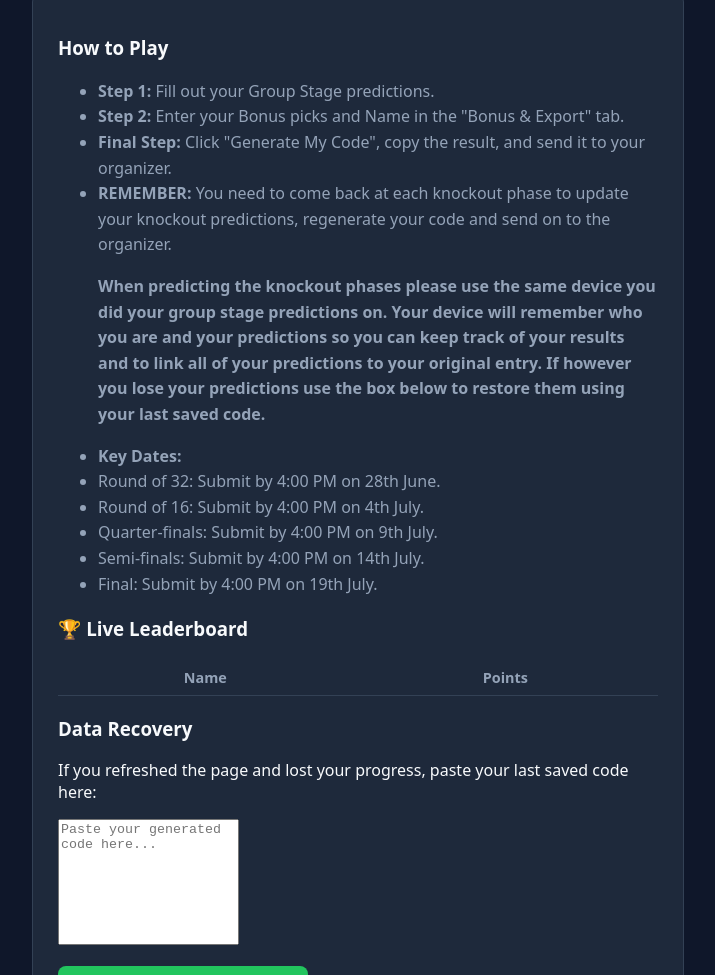
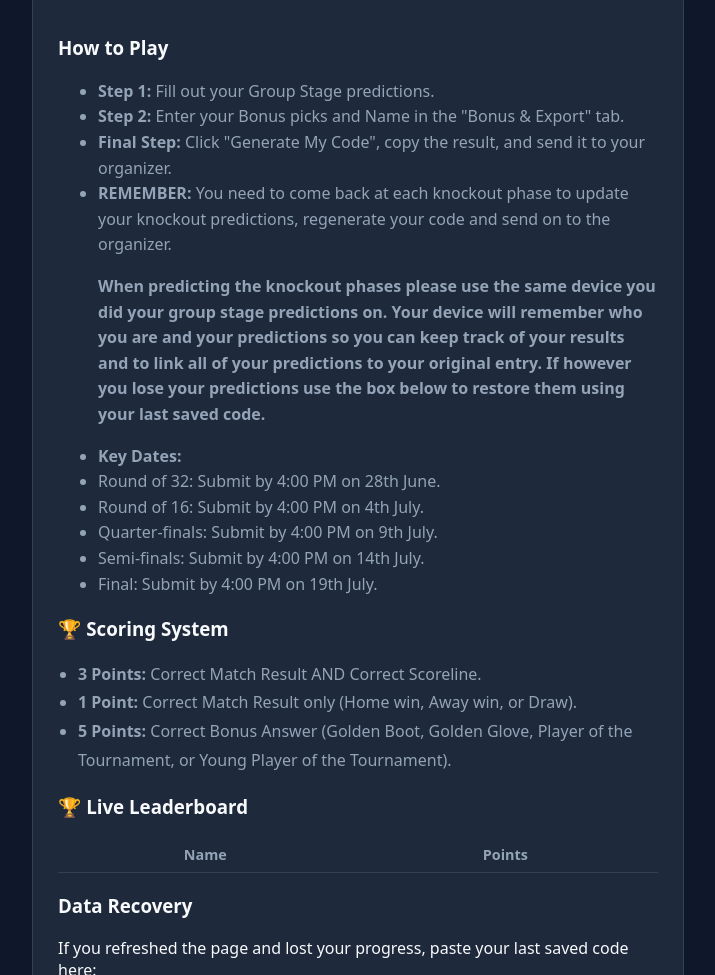
Before and after one commit to natalie-mcclelland/world-cup-predictor, a plain HTML site: page index.html in a window 1280 px wide. Shown: the part 239-1214 px from the top of the page, without its empty margins (282-997 px from the left). Drawn offline with Linux system fonts and the light colour scheme.

Commit message:
Update index.html
Add scoring

```diff
--- a/index.html
+++ b/index.html
@@ -87,6 +87,13 @@
 
             </ul>
 			<p></p>
+		<h3>🏆 Scoring System</h3>
+    		<ul style="line-height: 1.8; color: var(--text-muted); padding-left: 20px;">
+        		<li><strong>3 Points:</strong> Correct Match Result AND Correct Scoreline.</li>
+        		<li><strong>1 Point:</strong> Correct Match Result only (Home win, Away win, or Draw).</li>
+        		<li><strong>5 Points:</strong> Correct Bonus Answer (Golden Boot, Golden Glove, Player of the Tournament, or Young Player of the Tournament).</li>
+    		</ul>
+		<p></p>
         <h3>🏆 Live Leaderboard</h3>
         <table>
             <thead><tr><th>Name</th><th>Points</th></tr></thead>
```
